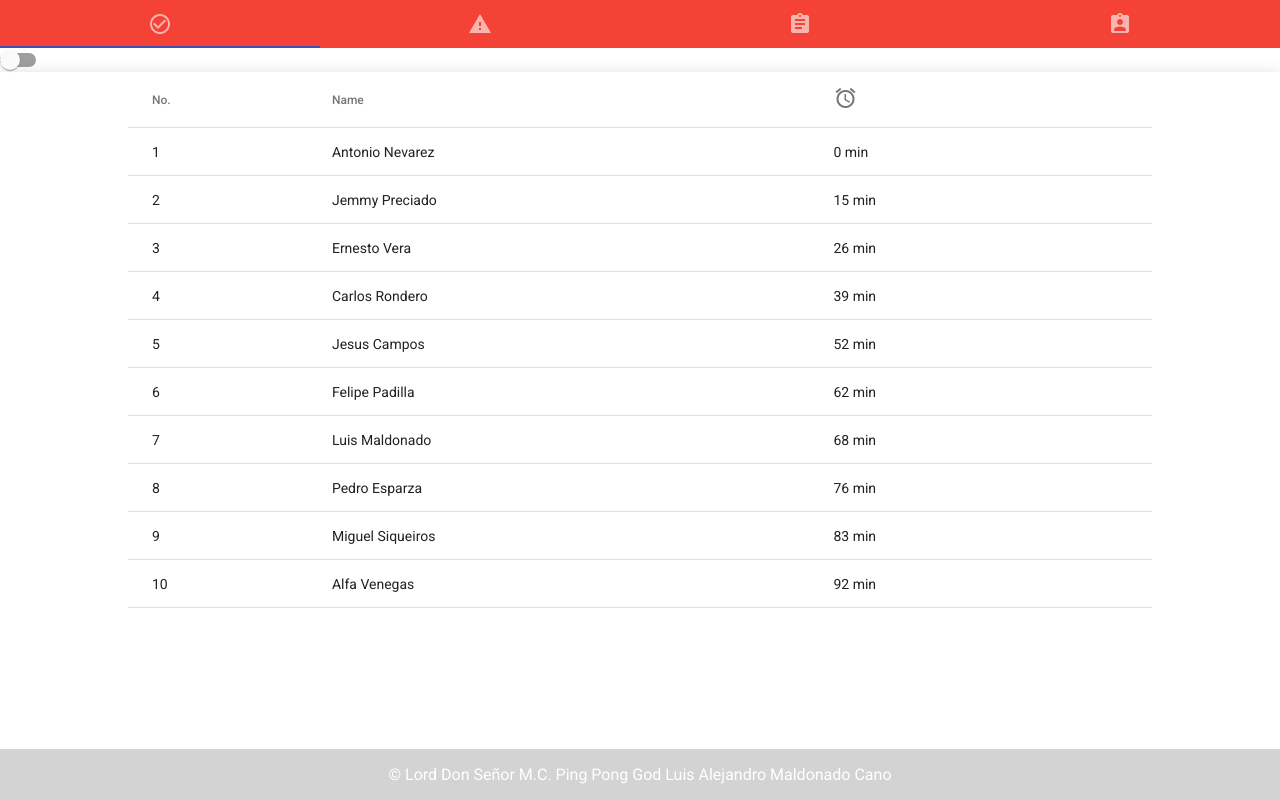
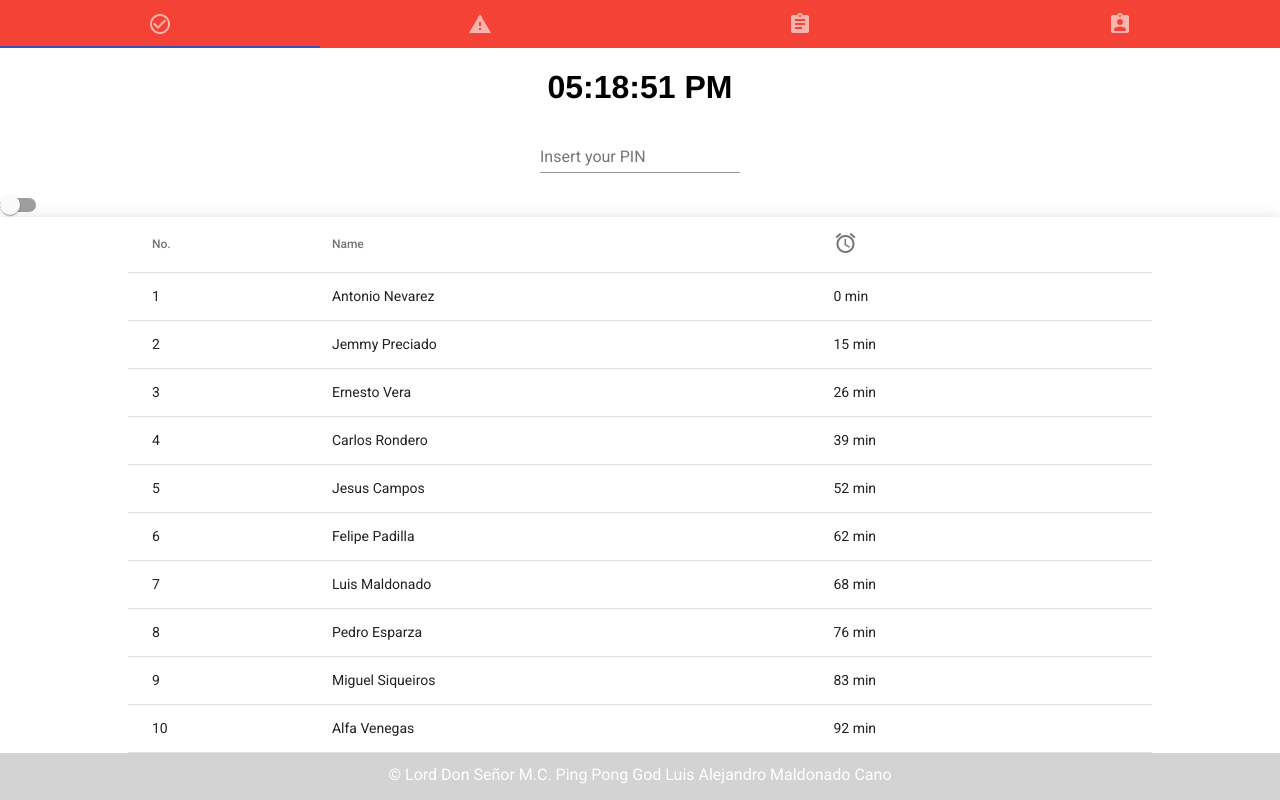
Before and after one commit to Miguelsiqueiros/Checador-Angular-8, an Angular app: page / in a window 1280 px wide. Built offline with nearby package versions, Linux system fonts and the light colour scheme.

Commit message:
fixed a few things from last merge

```diff
--- a/src/app/app.component.html
+++ b/src/app/app.component.html
@@ -1,5 +1,2 @@
-
-
 <app-navbar></app-navbar>
-<router-outlet></router-outlet>
 <app-footer></app-footer>
--- a/src/app/app.module.ts
+++ b/src/app/app.module.ts
@@ -26,6 +26,7 @@ import { FooterComponent } from './components/footer/footer.component';
 import {MatTabsModule} from '@angular/material/tabs';
 
 import {MatGridListModule} from '@angular/material/grid-list';
+import { CheckInComponent } from './components/check-in/check-in.component';
 
 
 @NgModule({
@@ -35,7 +36,8 @@ import {MatGridListModule} from '@angular/material/grid-list';
     NavbarComponent,
     RegisterComponent,
     RankingComponent,
-    FooterComponent
+    FooterComponent,
+    CheckInComponent
     ],
   imports: [
     MatTableModule,
--- a/src/app/components/navbar/navbar.component.html
+++ b/src/app/components/navbar/navbar.component.html
@@ -3,7 +3,7 @@
         <ng-template mat-tab-label>
             <mat-icon>check_circle_outline</mat-icon>
         </ng-template>
-
+        <app-check-in></app-check-in>
         <app-ranking></app-ranking>
     </mat-tab>
     <mat-tab>
```
